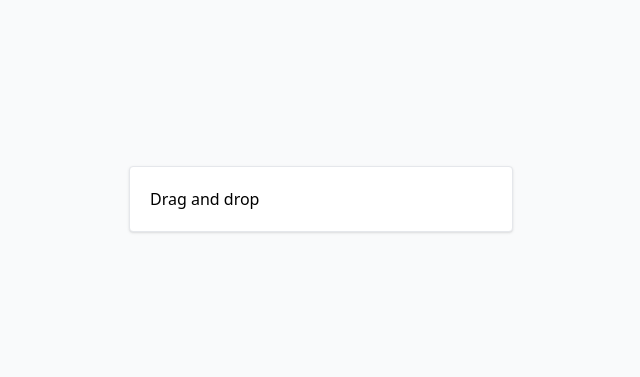
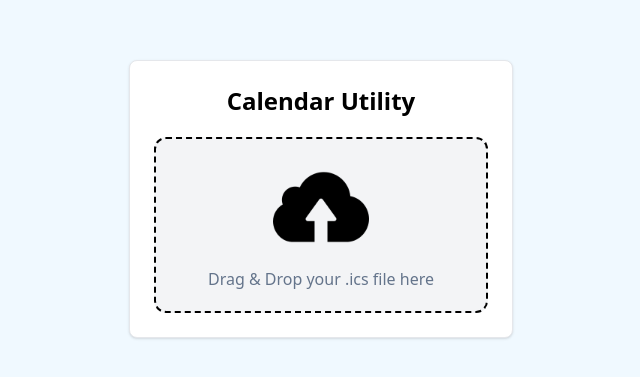
Before and after one commit to BrunoMont2003/calendar-utility, a React (Create React App) app: page / in a window 1280 px wide. Shown: the part 201-578 px from the top of the page, without its empty margins (319-959 px from the left). Built offline with nearby package versions, Linux system fonts and the light colour scheme.

Commit message:
ui lista

```diff
--- a/src/App.js
+++ b/src/App.js
@@ -1,11 +1,16 @@
 import "./App.css";
 import UploadFile from "./components/UploadFile";
-
 function App() {
+  const onFileChange = (file) => {
+    console.log(file);
+  };
   return (
-    <div className="bg-gray-50 min-h-screen p-5 flex justify-center items-center">
-      <div className="border rounded shadow p-5 w-96 bg-white">
-        <UploadFile />
+    <div className="bg-sky-50 min-h-screen p-5 flex justify-center items-center">
+      <div className="border rounded-lg shadow p-6 w-96 bg-white">
+        <h1 className="text-2xl mb-5 font-semibold text-center">
+          Calendar Utility
+        </h1>
+        <UploadFile onFileChange={(file) => onFileChange(file)} />
       </div>
     </div>
   );
--- a/src/components/UploadFile.jsx
+++ b/src/components/UploadFile.jsx
@@ -1,7 +1,63 @@
-import React from "react";
+import React, { useRef, useState } from "react";
+import uploadImg from "../assets/upload.png";
+import calendar from "../assets/calendar.png";
+import "./style.css";
 
-const UploadFile = () => {
-  return <div className="">Drag and drop</div>;
+const UploadFile = ({ onFileChange }) => {
+  const wrapperRef = useRef(null);
+  const [file, setFile] = useState(null);
+  const onDragEnter = () => wrapperRef.current.classList.add("opacity-60");
+  const onDragLeave = () => wrapperRef.current.classlist.remove("opacity-60");
+  const onDrop = () => wrapperRef.current.classList.remove("opacity-60");
+  const onFileDrop = (e) => {
+    const newFile = e.target.files[0];
+    if (newFile) {
+      setFile(newFile);
+      onFileChange(newFile);
+    }
+  };
+  const fileRemove = () => {
+    setFile(null);
+  };
+  return (
+    <>
+      <div
+        className="relative p-5 bg-gray-100 border-2 border-dashed rounded-xl border-black cursor-pointer hover:opacity-60 "
+        ref={wrapperRef}
+        onDragEnter={onDragEnter}
+        onDragLeave={onDragLeave}
+        onDrop={onDrop}
+      >
+        <div className="text-center flex flex-col items-center justify-center">
+          <img src={uploadImg} alt="upload" className="w-24" />
+          <p className="text-slate-500 mt-3">Drag & Drop your .ics file here</p>
+        </div>
+        <input
+          type="file"
+          value=""
+          className="absolute top-0 left-0 w-full h-full opacity-0 cursor-pointer"
+          onChange={(e) => {
+            onFileDrop(e);
+          }}
+        />
+      </div>
+      {file && (
+        <div className="flex bg-blue-100 my-5 px-5 py-3 rounded-lg items-center relative file">
+          <img src={calendar} alt="file" className="w-16" />
+          <div className="ml-5">
+            <p className="">{file.name}</p>
+            <p className="">{file.size}B</p>
+          </div>
+          <span
+            className="bg-white w-10 h-10 rounded-full flex items-center justify-center absolute right-2 cursor-pointer opacity-0 ease-in-out delete-file duration-300"
+            onClick={() => fileRemove()}
+          >
+            x
+          </span>
+        </div>
+      )}
+    </>
+  );
 };
 
 export default UploadFile;
--- /dev/null
+++ b/src/components/style.css
@@ -0,0 +1,6 @@
+@tailwind base;
+@tailwind components;
+@tailwind utilities;
+.file:hover .delete-file{
+    opacity: 1 !important;
+}
```
Also changed, not shown: src/assets/calendar.png (added), src/assets/upload.png (added).
